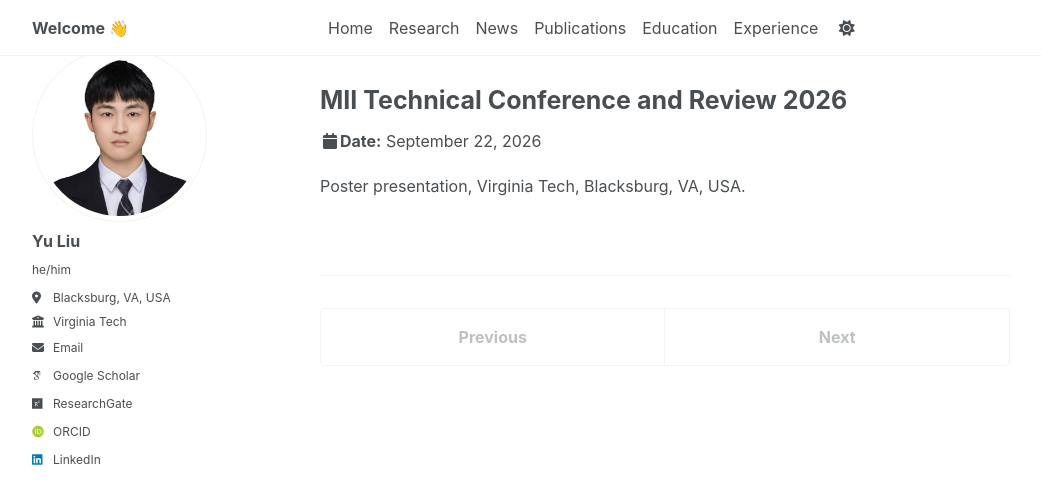
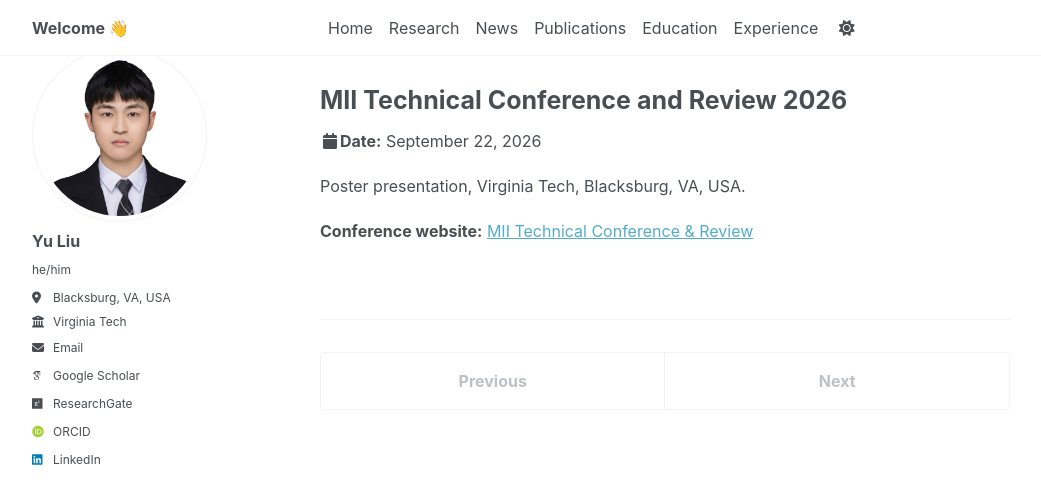
Before and after one commit to yuliu0322/yuliu0322.github.io, a Jekyll site: the page built from _talks/2026-09-21-MII Technical Conference and Review.md, in a window 1280 px wide. Shown: the top 504 px of the page, without its empty margins (48-1089 px from the left). Built offline with Jekyll 4.4.1, drawn with Linux system fonts in a browser that asks for light colours; some web fonts are replaced; a script bundle is joined from its source files by our own code; library files that are not in the unit come from our copies.

Commit message:
Update 2026-09-21-MII Technical Conference and Review.md

```diff
--- a/_talks/2026-09-21-MII Technical Conference and Review.md
+++ b/_talks/2026-09-21-MII Technical Conference and Review.md
@@ -9,3 +9,5 @@ location: "Blacksburg, VA, USA"
 ---
 
 Poster presentation, Virginia Tech, Blacksburg, VA, USA.
+
+**Conference website:** [MII Technical Conference & Review](https://mii.vt.edu/outreach/technical-conference-review.html){:target="_blank" rel="noopener noreferrer"}
```
